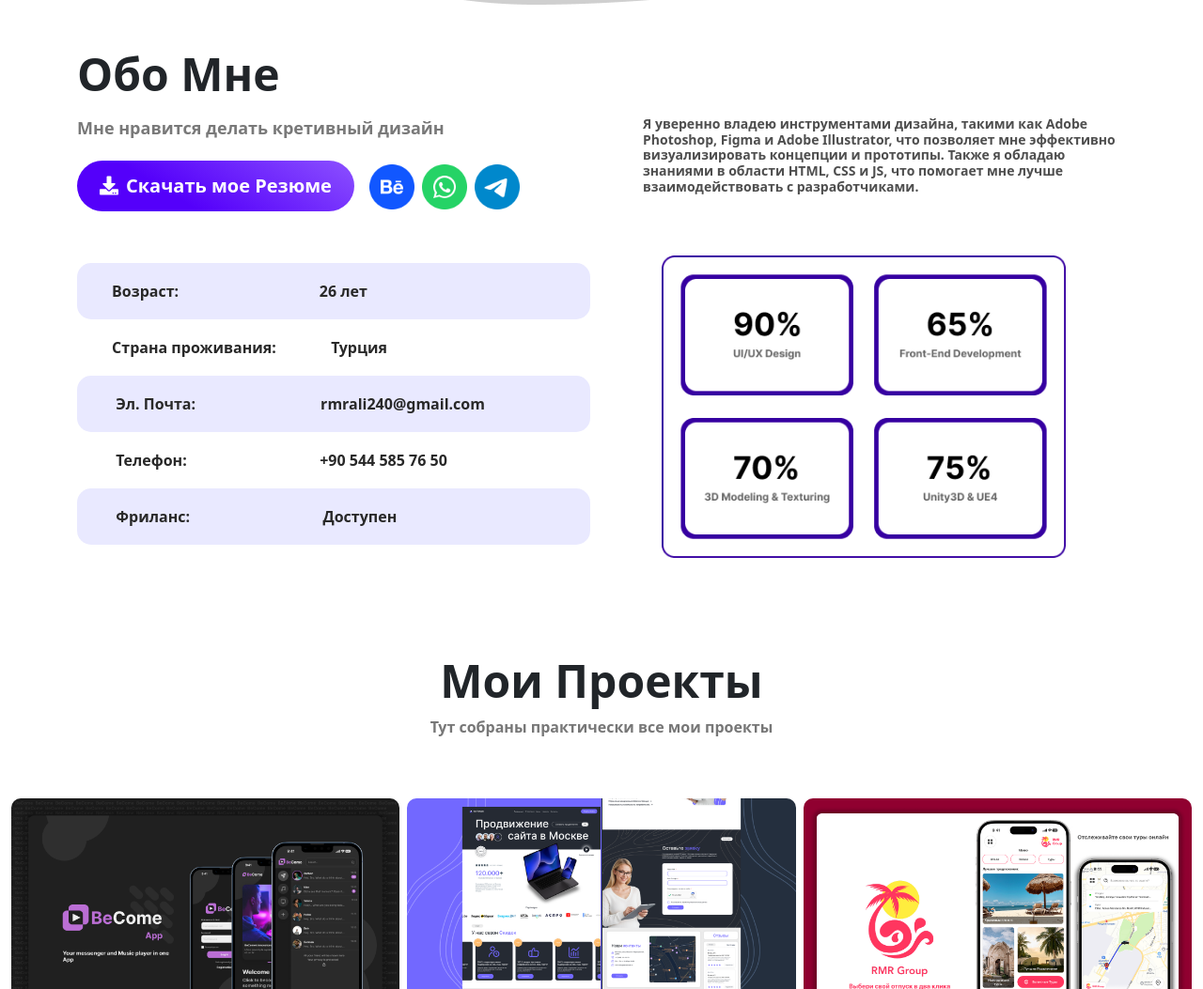
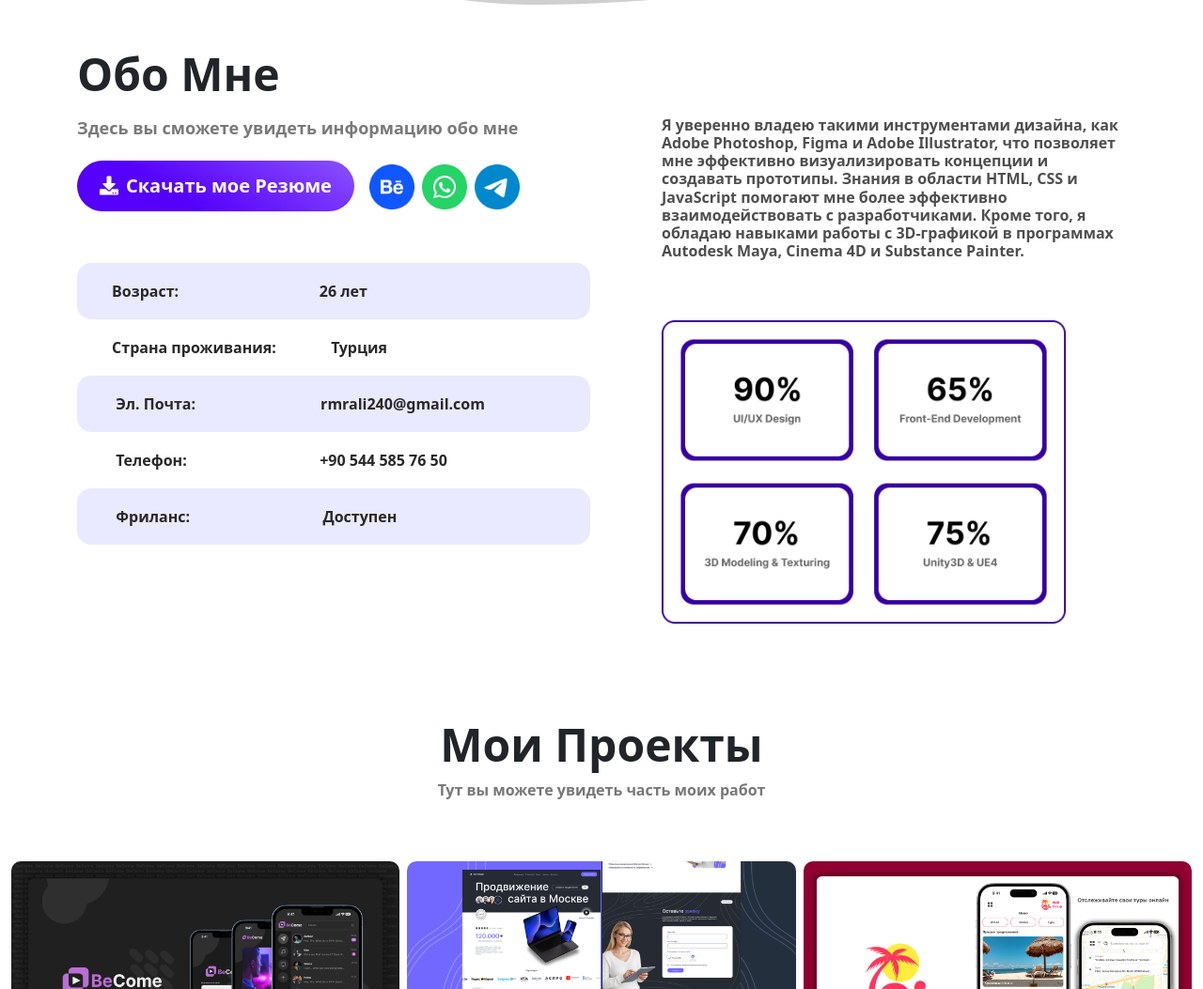
Before and after one commit to Hardi4/MyCVResume, a plain HTML site: page index.html in a window 1280 px wide. Shown: the part 700-1753 px from the top of the page at 94% size. Drawn offline with Linux system fonts and the light colour scheme; a web font is replaced by a local one.

Commit message:
Add files via upload

```diff
--- a/assets/css/Hero-Clean-Reverse-images.css
+++ b/assets/css/Hero-Clean-Reverse-images.css
@@ -80,6 +80,7 @@
   }
 }
 
+@media (max-width: 420px) {
   .aboutmetext {
     font-size: 14px;
     font-weight: bold;
@@ -87,8 +88,9 @@
     display: block;
     text-align: left;
     margin-top: 74px;
-  margin-left: 32px;
+    margin-left: 10px;
     color: rgb(78,78,78);
+  }
 }
 
 @media (min-width: 1200px) {
--- a/index.html
+++ b/index.html
@@ -4,7 +4,7 @@
 <head>
     <meta charset="utf-8">
     <meta name="viewport" content="width=device-width, initial-scale=1.0, shrink-to-fit=no">
-    <title>CV Resume</title>
+    <title>CV Resume1213</title>
     <link rel="stylesheet" href="assets/bootstrap/css/bootstrap.min.css">
     <link rel="stylesheet" href="https://fonts.googleapis.com/css?family=Alatsi&amp;display=swap">
     <link rel="stylesheet" href="https://fonts.googleapis.com/css?family=Alexandria&amp;display=swap">
@@ -53,7 +53,7 @@
         <div class="row">
             <div class="col">
                 <h1 style="font-size: 48px;font-weight: bold;margin-top: 0px;">Обо Мне</h1>
-                <h1 style="font-size: 18px;font-weight: bold;color: rgb(121,121,121);margin-top: 19px;">Мне нравится делать кретивный дизайн</h1><a class="btn btn-primary btn-lg me-2" role="button" href="https://www.dropbox.com/scl/fi/ektkc3ssmby8ipjfu3u9a/My-Resume-RU.pdf?rlkey=q5jftxcz48b1hbsy4zf3u589f&amp;st=lleo0aoh&amp;dl=0" style="border-radius: 30px;padding-right: 24px;padding-left: 24px;background: linear-gradient(31deg, #5400fa 34%, #8c51ff), rgb(86,0,255);border-style: none;box-shadow: 0px 0px 0px 0px rgb(157,109,255);margin-top: 15px;font-weight: bold;padding-bottom: 12px;padding-top: 12px;"><i class="fas fa-download" style="margin-right: 8px;"></i>Скачать мое Резюме</a><a href="https://www.behance.net/mrali56"><img style="background: url(&quot;assets/img/behance@512px.png&quot;);width: 48px;height: 48px;margin-top: 16px;margin-left: 8px;" src="assets/img/behance@512px.png"></a><a href="https://wa.me/+905445857650"><img style="background: url(&quot;assets/img/whatsapp@512px.png&quot;);width: 48px;height: 48px;margin-top: 16px;margin-left: 8px;" src="assets/img/whatsapp@512px.png"></a><a href="http://t.me/RMR3000"><img style="background: url(&quot;assets/img/telegram@512px.png&quot;);width: 48px;height: 48px;margin-top: 16px;margin-left: 8px;" src="assets/img/telegram@512px.png"></a>
+                <h1 style="font-size: 18px;font-weight: bold;color: rgb(121,121,121);margin-top: 19px;">Здесь вы сможете увидеть информацию обо мне</h1><a class="btn btn-primary btn-lg me-2" role="button" href="https://www.dropbox.com/scl/fi/ektkc3ssmby8ipjfu3u9a/My-Resume-RU.pdf?rlkey=q5jftxcz48b1hbsy4zf3u589f&amp;st=lleo0aoh&amp;dl=0" style="border-radius: 30px;padding-right: 24px;padding-left: 24px;background: linear-gradient(31deg, #5400fa 34%, #8c51ff), rgb(86,0,255);border-style: none;box-shadow: 0px 0px 0px 0px rgb(157,109,255);margin-top: 15px;font-weight: bold;padding-bottom: 12px;padding-top: 12px;"><i class="fas fa-download" style="margin-right: 8px;"></i>Скачать мое Резюме</a><a href="https://www.behance.net/mrali56"><img style="background: url(&quot;assets/img/behance@512px.png&quot;);width: 48px;height: 48px;margin-top: 16px;margin-left: 8px;" src="assets/img/behance@512px.png"></a><a href="https://wa.me/+905445857650"><img style="background: url(&quot;assets/img/whatsapp@512px.png&quot;);width: 48px;height: 48px;margin-top: 16px;margin-left: 8px;" src="assets/img/whatsapp@512px.png"></a><a href="http://t.me/RMR3000"><img style="background: url(&quot;assets/img/telegram@512px.png&quot;);width: 48px;height: 48px;margin-top: 16px;margin-left: 8px;" src="assets/img/telegram@512px.png"></a>
                 <div class="table-responsive" style="margin-top: 55px;">
                     <table class="table">
                         <thead>
@@ -79,7 +79,7 @@
                 </div>
             </div>
             <div class="col">
-                <h1 class="aboutmetext">Я уверенно владею инструментами дизайна, такими как Adobe Photoshop, Figma и Adobe Illustrator, что позволяет мне эффективно визуализировать концепции и прототипы. Также я обладаю знаниями в области HTML, CSS и JS, что помогает мне лучше взаимодействовать с разработчиками.</h1><img class="skillsinfo" src="assets/img/exxxc.png">
+                <h1 class="aboutmetext">Я уверенно владею такими инструментами дизайна, как Adobe Photoshop, Figma и Adobe Illustrator, что позволяет мне эффективно визуализировать концепции и создавать прототипы. Знания в области HTML, CSS и JavaScript помогают мне более эффективно взаимодействовать с разработчиками. Кроме того, я обладаю навыками работы с 3D-графикой в программах Autodesk Maya, Cinema 4D и Substance Painter.</h1><img class="skillsinfo" src="assets/img/exxxc.png">
             </div>
         </div>
     </div>
@@ -87,7 +87,7 @@
         <div class="row mb-5">
             <div class="col-md-8 col-xl-6 text-center mx-auto">
                 <h2 style="font-size: 48px;font-weight: bold;margin-top: 100px;">Мои Проекты</h2>
-                <p class="w-lg-50" style="font-weight: bold;color: rgb(119,119,119);">Тут собраны практически все мои проекты</p>
+                <p class="w-lg-50" style="font-weight: bold;color: rgb(119,119,119);">Тут вы можете увидеть часть моих работ</p>
             </div>
         </div>
         <div class="row gx-2 gy-2 row-cols-1 row-cols-md-2 row-cols-xl-3 photos" data-bss-baguettebox="">
```
Lines whose indentation alone changed are shown as unchanged.
